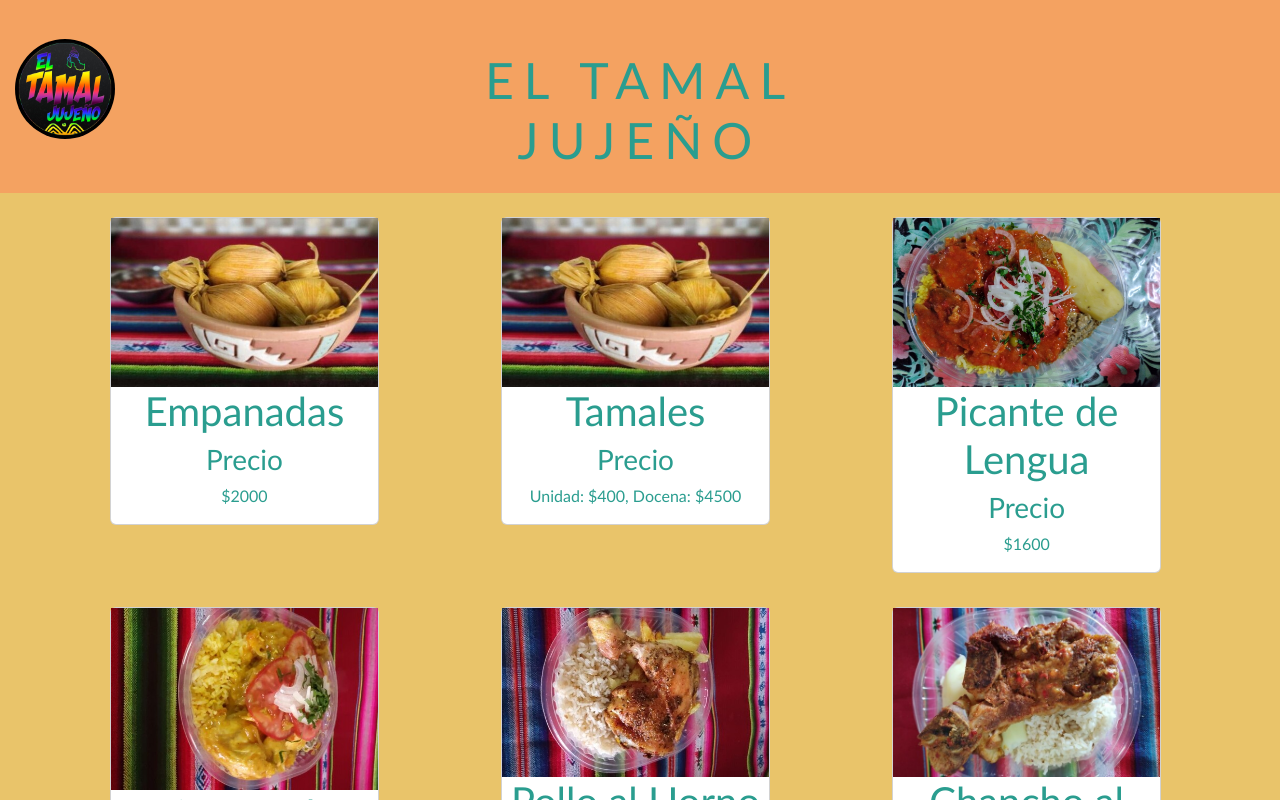
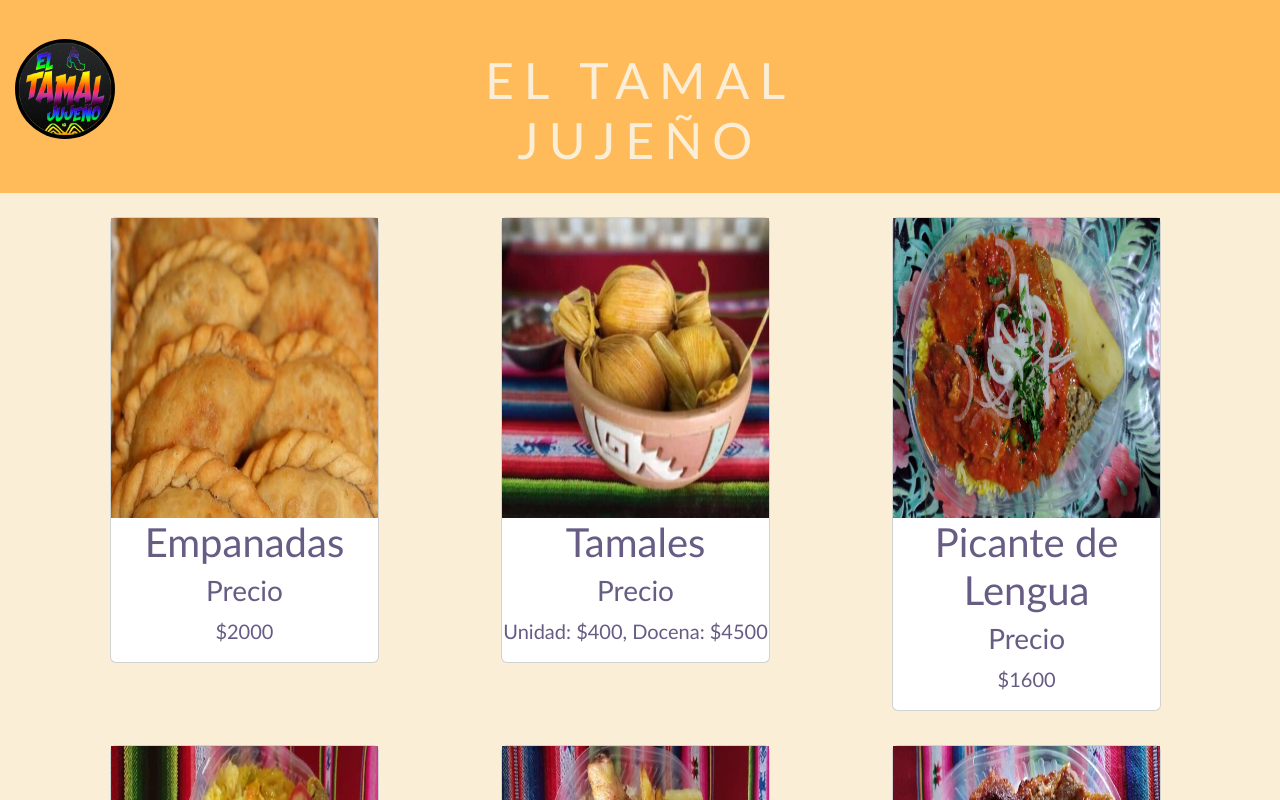
Before and after one commit to Joako-G/Menu-Negocio, a React (Create React App) app: page / in a window 1280 px wide. Shown: the top 800 px of the page. Built offline with nearby package versions, Linux system fonts and the light colour scheme.

Commit message:
Agrego imagen para plato

```diff
--- a/src/App.css
+++ b/src/App.css
@@ -1,5 +1,5 @@
 * {
-  color: #2A9D8F;
+  color: #FBEED7;
   font-family: 'Trebuchet MS', 'Lucida Sans Unicode', 'Lucida Grande', 'Lucida Sans', Arial, sans-serif;
 }
 body{
--- a/src/components/Dish/Dish.css
+++ b/src/components/Dish/Dish.css
@@ -1,6 +1,18 @@
+.tarjeta{
+  color: #665C84;
+}
 #dish{
   width: auto;
   text-align: center;
-  color: #2A9D8F;
+  color: #665C84;
   margin-bottom: 10px;
+  font-size: 20px;
 }
+.price{
+  color: #665C84;
+
+}
+img{
+  height: 300px;
+  width: auto;
+}
--- a/src/components/Dish/Dish.jsx
+++ b/src/components/Dish/Dish.jsx
@@ -2,7 +2,7 @@
 
 const Dish = ({ name, price, img }) => {
   return (
-    <div className="col-xl-3 col-md-4 col-6 offset-xl-1 offset-md-2 offset-4 gy-md-4 gy-4">
+    <div className="col-xl-3 col-md-4 col-6 offset-xl-1 offset-md-2 offset-4 gy-md-4 gy-4 tarjeta">
       <div className="card" id="dish">
         <img src={img} alt="No hay" />
         <h1 className="title"> {name} </h1>
--- a/src/components/Dish/DishList.css
+++ b/src/components/Dish/DishList.css
@@ -1,5 +1,5 @@
 #menu{
   margin: 0px;
-  background: #E9C46A;
+  background: #FBEED7;
   height: auto;
 }
--- a/src/components/Footer/Footer.css
+++ b/src/components/Footer/Footer.css
@@ -1,6 +1,6 @@
 /** Footer **/
 footer {
-  background: #f7ede2;
+  background: #FFBA5A;
   color: black;
   height: 100%;
 }
--- a/src/components/Header/Header.css
+++ b/src/components/Header/Header.css
@@ -2,7 +2,7 @@
   margin: 0px;
 }
 header {
-  background: #F4A261;
+  background: #FFBA5A;
   padding: 15px;
 }
 
--- a/src/service/serviceLocal.js
+++ b/src/service/serviceLocal.js
@@ -1,3 +1,4 @@
+import empanadas from '../assets/empanada.jpg'
 import tamales from '../assets/tamales.jpeg'
 import pLengua from '../assets/pLengua.jpg'
 import pPollo from '../assets/pPollo.jpeg'
@@ -11,7 +12,7 @@
     name: "Empanadas",
     price: "$2000",
     state: true,
-    img: tamales,
+    img: empanadas,
     id: 1,
   },
   {
```
Also changed, not shown: src/assets/empanada.jpg (added).
